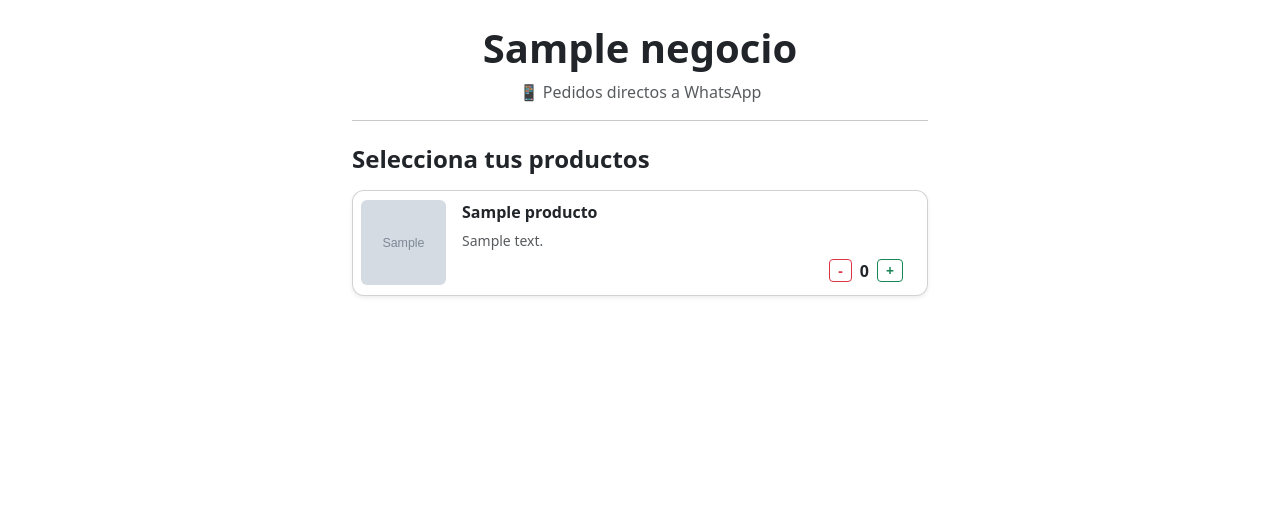
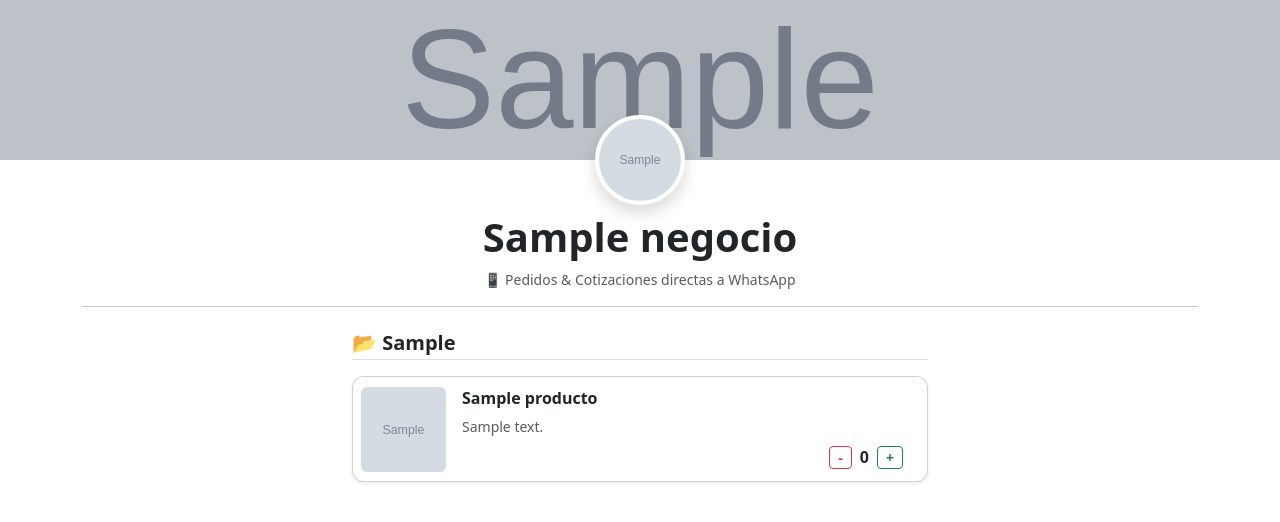
Before and after one commit to Jensau7/qr-expres-jenopro, a Flask app: a page that uses templates/menu.html in a window 1280 px wide. Shown: the top 522 px of the page. Run offline with Flask 3, Linux system fonts and the light colour scheme; tables that the repository leaves empty hold one stand-in row (values such as "Sample post"); grey boxes marked "Sample" are stand-in pictures.

Commit message:
Update menu.html

```diff
--- a/templates/menu.html
+++ b/templates/menu.html
@@ -7,53 +7,49 @@
     <link href="https://cdn.jsdelivr.net/npm/bootstrap@5.3.0/dist/css/bootstrap.min.css" rel="stylesheet">
     <style>
         body { padding-bottom: 100px; transition: all 0.3s ease; }
+        .banner-container { width: 100%; height: 160px; background-color: #333; overflow: hidden; position: relative; }
+        .banner-img { width: 100%; height: 100%; object-fit: cover; opacity: 0.85; }
+        .logo-avatar { width: 90px; height: 90px; border-radius: 50%; border: 4px solid #fff; object-fit: cover; margin-top: -45px; position: relative; z-index: 10; background: #fff; }
         .product-card { border-radius: 12px; overflow: hidden; transition: transform 0.2s; }
         .product-card:hover { transform: translateY(-2px); }
         .floating-cart { position: fixed; bottom: 20px; left: 50%; transform: translateX(-50%); width: 90%; max-width: 500px; z-index: 1000; }
 
-        /* TEMA 1: CARPINTERÍA & EBANISTERÍA */
+        /* ESTILOS DE LOS 8 TEMAS */
         body.theme-carpinteria { background-color: #2b1d14; color: #f4e9dc; }
         .theme-carpinteria .product-card { background-color: #3d2b1f; border: 1px solid #5c402d; color: #f4e9dc; }
         .theme-carpinteria .badge-price { background-color: #d97706; color: #fff; }
         .theme-carpinteria .btn-cart { background-color: #d97706; border-color: #b45309; color: #fff; }
 
-        /* TEMA 2: HERRERÍA & METAL */
         body.theme-herreria { background-color: #0f172a; color: #e2e8f0; }
         .theme-herreria .product-card { background-color: #1e293b; border: 1px solid #334155; color: #f8fafc; }
         .theme-herreria .badge-price { background-color: #0284c7; color: #fff; }
         .theme-herreria .btn-cart { background-color: #0284c7; border-color: #0369a1; color: #fff; }
 
-        /* TEMA 3: EVENTOS & FIESTAS */
         body.theme-eventos { background-color: #faf5ff; color: #3b0764; }
         .theme-eventos .product-card { background-color: #ffffff; border: 1px solid #e9d5ff; box-shadow: 0 4px 12px rgba(124, 58, 237, 0.08); }
         .theme-eventos .badge-price { background-color: #7c3aed; color: #fff; }
         .theme-eventos .btn-cart { background-color: #7c3aed; border-color: #6d28d9; color: #fff; }
 
-        /* TEMA 4: PERFUMERÍA & ELEGANCIA */
         body.theme-perfumeria { background-color: #faf5f5; color: #332228; }
         .theme-perfumeria .product-card { background-color: #ffffff; border: 1px solid #f0d5da; box-shadow: 0 4px 15px rgba(0,0,0,0.03); }
         .theme-perfumeria .badge-price { background-color: #9f1239; color: #fff; }
         .theme-perfumeria .btn-cart { background-color: #9f1239; border-color: #881337; color: #fff; }
 
-        /* TEMA 5: TAQUERÍA & FAST FOOD */
         body.theme-taqueria { background-color: #f8f9fa; color: #212529; }
         .theme-taqueria .product-card { background-color: #ffffff; border: 1px solid #e5e7eb; }
         .theme-taqueria .badge-price { background-color: #16a34a; color: #fff; }
         .theme-taqueria .btn-cart { background-color: #16a34a; border-color: #15803d; color: #fff; }
 
-        /* TEMA 6: CAFETERÍA & BAKERY */
         body.theme-cafeteria { background-color: #fdfbf7; color: #4a3b32; }
         .theme-cafeteria .product-card { background-color: #ffffff; border: 1px solid #e8dec8; }
         .theme-cafeteria .badge-price { background-color: #78350f; color: #fff; }
         .theme-cafeteria .btn-cart { background-color: #78350f; border-color: #451a03; color: #fff; }
 
-        /* TEMA 7: LUXURY DARK */
         body.theme-dark { background-color: #121212; color: #e0e0e0; }
         .theme-dark .product-card { background-color: #1e1e1e; border: 1px solid #333; }
         .theme-dark .badge-price { background-color: #eab308; color: #000; font-weight: bold; }
         .theme-dark .btn-cart { background-color: #eab308; border-color: #ca8a04; color: #000; }
 
-        /* TEMA 8: FRESH & HEALTHY */
         body.theme-healthy { background-color: #f0fdf4; color: #14532d; }
         .theme-healthy .product-card { background-color: #ffffff; border: 1px solid #bbf7d0; }
         .theme-healthy .badge-price { background-color: #059669; color: #fff; }
@@ -61,19 +57,29 @@
     </style>
 </head>
 <body class="theme-{{ negocio.tema or 'carpinteria' }}">
-    <div class="container py-4" style="max-width: 600px;">
-        <!-- Encabezado del Negocio -->
-        <div class="text-center mb-4">
-            <h1 class="fw-bold">{{ negocio.nombre }}</h1>
-            <p class="opacity-75">📱 Pedidos directos a WhatsApp</p>
+
+    <!-- Encabezado / Banner Superior -->
+    {% if negocio.banner %}
+        <div class="banner-container">
+            <img src="{{ url_for('static', filename='uploads/' + negocio.banner) }}" class="banner-img">
+        </div>
+    {% endif %}
+
+    <div class="container text-center mb-4">
+        {% if negocio.logo %}
+            <img src="{{ url_for('static', filename='uploads/' + negocio.logo) }}" class="logo-avatar shadow">
+        {% endif %}
+        <h1 class="fw-bold {% if not negocio.banner %}pt-4{% else %}pt-2{% endif %}">{{ negocio.nombre }}</h1>
+        <p class="opacity-75 small">📱 Pedidos & Cotizaciones directas a WhatsApp</p>
         <hr>
     </div>
 
-        <h4 class="mb-3 fw-bold">Selecciona tus productos</h4>
-
-        {% if negocio.productos %}
+    <div class="container" style="max-width: 600px;">
+        {% if categorias %}
+            {% for cat_nombre, productos in categorias.items() %}
+                <h5 class="fw-bold mt-4 mb-3 border-bottom pb-1">📂 {{ cat_nombre }}</h5>
                 <div class="row g-3">
-                {% for prod in negocio.productos %}
+                    {% for prod in productos %}
                         <div class="col-12">
                             <div class="card product-card shadow-sm p-2 flex-row align-items-center">
                                 {% if prod.imagen %}
@@ -101,6 +107,7 @@
                         </div>
                     {% endfor %}
                 </div>
+            {% endfor %}
         {% else %}
             <div class="alert alert-info text-center">
                 Este negocio aún no tiene productos disponibles.
@@ -108,10 +115,10 @@
         {% endif %}
     </div>
 
-    <!-- Barra Flotante de Carrito -->
+    <!-- Carrito Flotante -->
     <div id="cart-bar" class="floating-cart d-none">
         <button class="btn btn-cart btn-lg w-100 shadow-lg d-flex justify-content-between align-items-center fw-bold" onclick="enviarPedido()">
-            <span>🛒 Realizar Pedido (<span id="total-items">0</span>)</span>
+            <span>🛒 Enviar Pedido / Cotización (<span id="total-items">0</span>)</span>
             <span id="total-precio">$0.00 MXN</span>
         </button>
     </div>
@@ -159,7 +166,7 @@
         }
 
         function enviarPedido() {
-            let mensaje = `*¡Hola ${nombreNegocio}! Quisiera realizar la siguiente cotización / pedido:*\n\n`;
+            let mensaje = `*¡Hola ${nombreNegocio}! Quisiera solicitar lo siguiente:*\n\n`;
             let total = 0;
 
             for (const id in carrito) {
```
Lines whose indentation alone changed are shown as unchanged.
